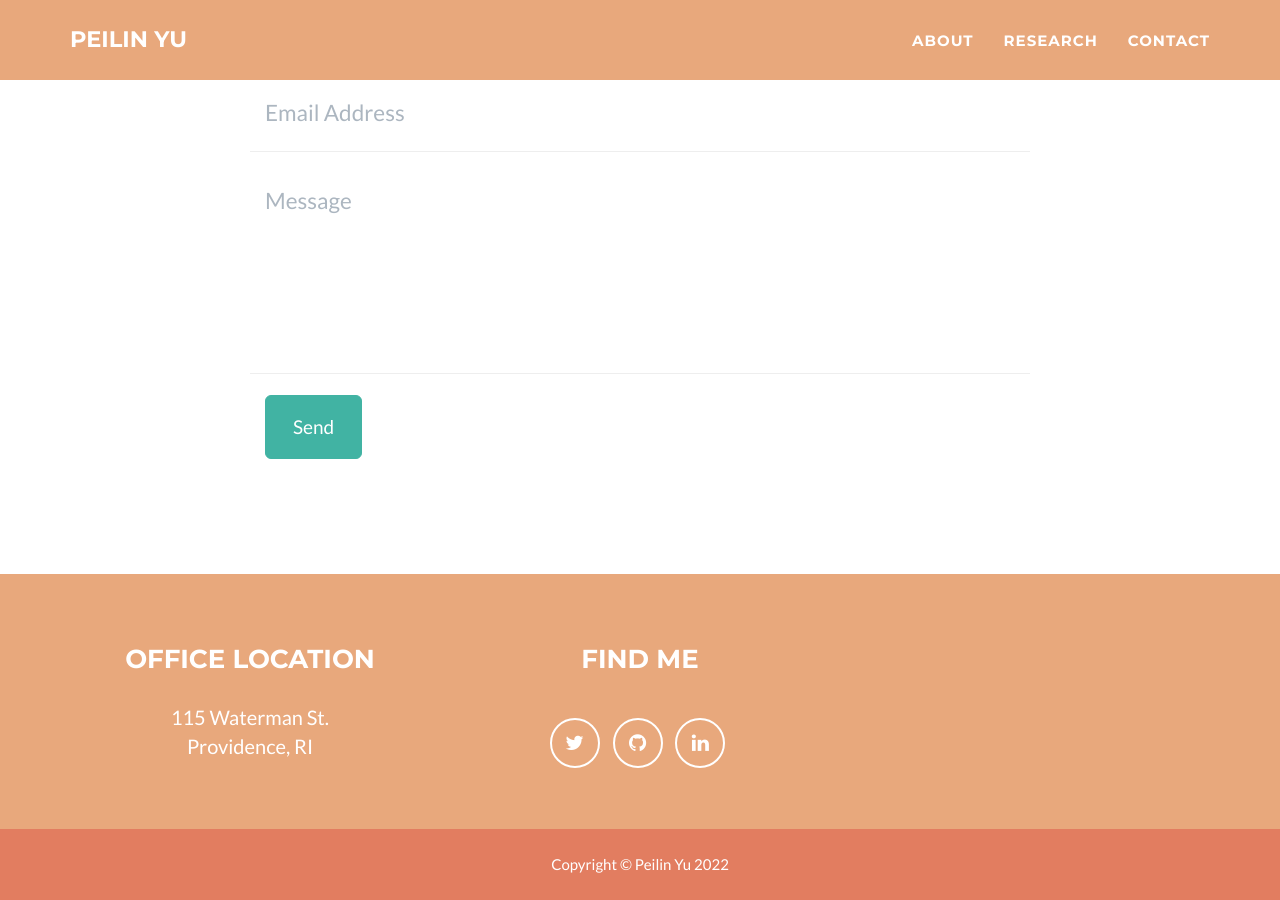
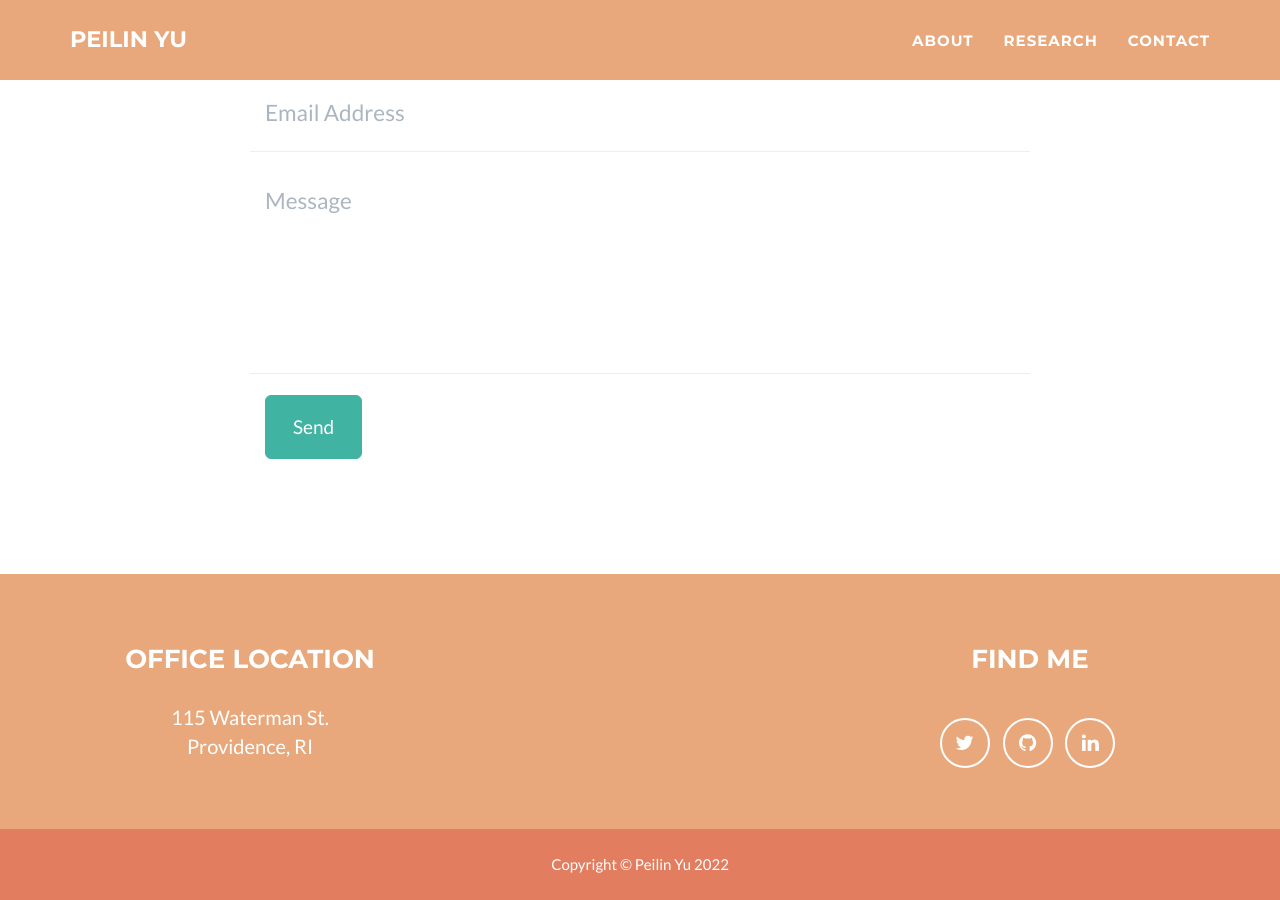
Before and after one commit to dotpyu/dotpyu.github.io, a Jekyll site: the page built from _posts/2014-07-18-project-1.markdown, in a window 1280 px wide and 900 px high, scrolled down 2429 px. Built offline with Jekyll 4.4.1, drawn with Linux system fonts in a browser that asks for light colours.

Commit message:
Update footer.html

```diff
--- a/_includes/footer.html
+++ b/_includes/footer.html
@@ -11,6 +11,10 @@
 		                    {% endfor %}
                         </p>
                     </div>
+		   <div class="footer-col col-md-4">
+                        <h3>{{ site.footer.credits }}</h3>
+                        <p>{{ site.credits }}</p>
+                    </div>
                     <div class="footer-col col-md-4">
                         <h3>{{ site.footer.social }}</h3>
                         <ul class="list-inline">
@@ -21,10 +25,7 @@
 		                    {% endfor %}
                         </ul>
                     </div>
-                    <div class="footer-col col-md-4">
-                        <h3>{{ site.footer.credits }}</h3>
-                        <p>{{ site.credits }}</p>
-                    </div>
+
                 </div>
             </div>
         </div>
```
